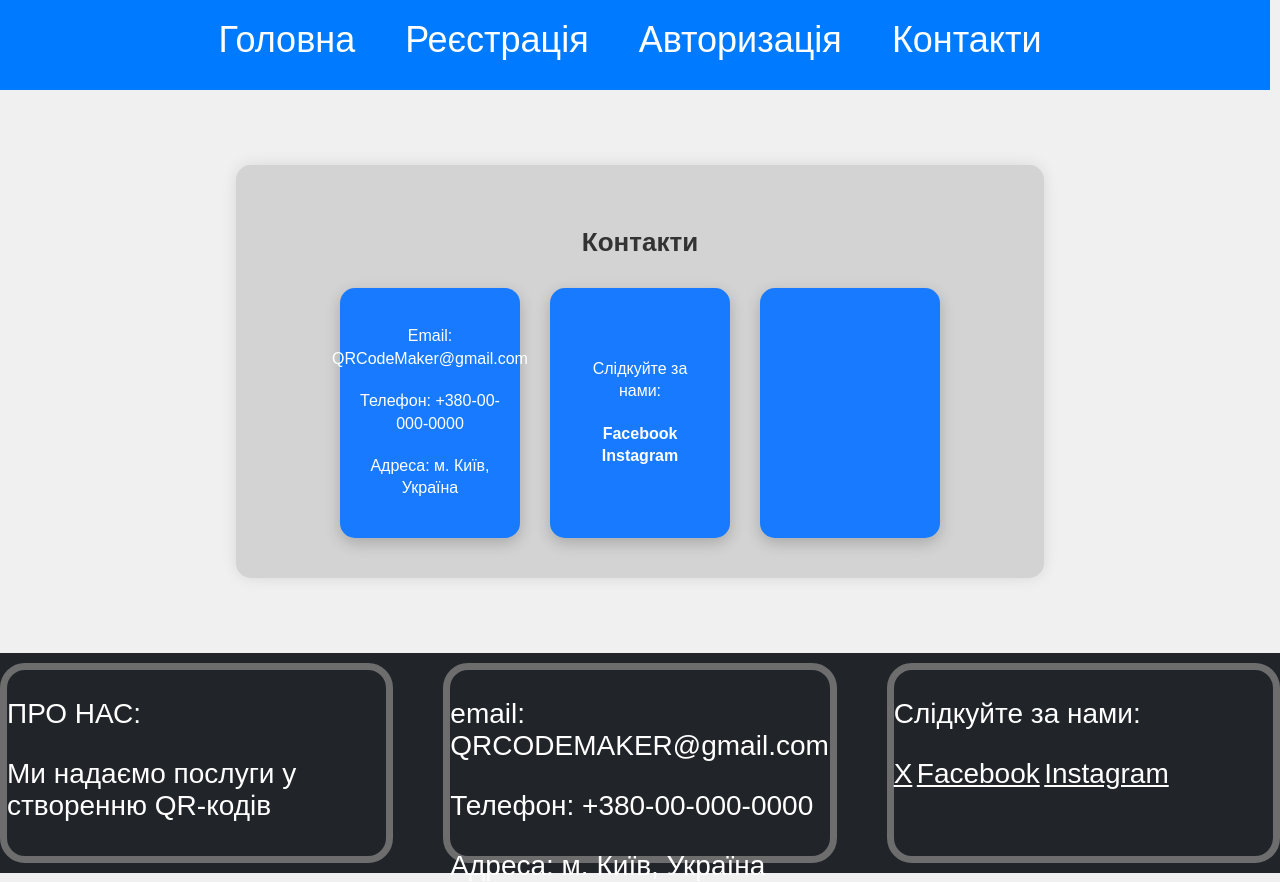
After one commit to ArtemLevVv/QR_CODE_MAKER, a Django app: page /contacts/ in a window 1280 px wide. The commit adds this page. Run offline with Django 5.2, Linux system fonts and the light colour scheme.

Commit message:
work on contacts pages

```diff
--- a/Project/Project/settings.py
+++ b/Project/Project/settings.py
@@ -39,6 +39,7 @@ INSTALLED_APPS = [
     'django.contrib.staticfiles',
     'home',
     'log',
+    "contacts",
 ]
 
 MIDDLEWARE = [
--- a/Project/Project/urls.py
+++ b/Project/Project/urls.py
@@ -21,4 +21,5 @@ urlpatterns = [
     path('admin/', admin.site.urls),
     path('auth/', include('log.urls')),
     path('', include('home.urls')),
+    path('contacts/', include('contacts.urls'))
 ]
--- /dev/null
+++ b/Project/contacts/static/contacts/css/styles.css
@@ -0,0 +1,77 @@
+body {
+    font-family: Arial, sans-serif;
+    margin: 0;
+    padding: 0;
+    background-color: #f0f0f0;
+}
+
+.contacts-section {
+    width: 60%;
+    margin: 50px auto;
+    background-color: #d3d3d3;
+    padding: 40px 20px;
+    border-radius: 15px;
+    box-shadow: 0 0 15px rgba(0, 0, 0, 0.1);
+    text-align: center;
+}
+
+.contacts-section h1 {
+    font-size: 26px;
+    color: #333;
+    margin-bottom: 30px;
+    font-weight: bold;
+}
+
+.contacts-container {
+    display: flex;
+    justify-content: center;
+    gap: 30px;
+}
+
+.contact-card {
+    width: 180px;
+    height: 250px;
+    background-color: #187bff;
+    border-radius: 15px;
+    box-shadow: 0 5px 15px rgba(0, 0, 0, 0.2);
+    padding: 20px;
+    box-sizing: border-box;
+    display: flex;
+    flex-direction: column;
+    justify-content: center;
+    align-items: center;
+    text-align: center;
+}
+
+.contact-card p {
+    font-family: 'Poppins', sans-serif;
+    font-size: 16px;
+    color: #fff;
+    margin: 10px 0;
+    line-height: 1.4;
+    word-wrap: break-word;
+    text-align: center;
+}
+
+.contact-card a {
+    color: #fff;
+    text-decoration: none;
+    font-weight: 600;
+    font-size: 16px;
+}
+
+.contact-card a:hover {
+    text-decoration: underline;
+}
+
+@media (max-width: 768px) {
+    .contacts-container {
+        flex-direction: column;
+        gap: 20px;
+    }
+
+    .contact-card {
+        width: 100%;
+        max-width: 300px;
+    }
+}
--- /dev/null
+++ b/Project/contacts/templates/contacts/contacts.html
@@ -0,0 +1,26 @@
+{% extends 'base.html' %}
+{% load static %}
+
+{% block title %}Контакти{% endblock %}
+
+{% block link %}
+    <link rel="stylesheet" href="{% static 'contacts/css/styles.css' %}">
+{% endblock %}
+
+{% block content %}
+<section class="contacts-section">
+    <h1>Контакти</h1>
+    <div class="contacts-container">
+        <div class="contact-card">
+            <p>Email: QRCodeMaker@gmail.com</p>
+            <p>Телефон: +380-00-000-0000</p>
+            <p>Адреса: м. Київ, Україна</p>
+        </div>
+        <div class="contact-card">
+            <p>Слідкуйте за нами:</p>
+            <p><a href="#"> </a> <a href="#">Facebook</a> <a href="#">Instagram</a></p>
+        </div>
+        <div class="contact-card"></div>
+    </div>
+</section>
+{% endblock %}
--- /dev/null
+++ b/Project/contacts/urls.py
@@ -0,0 +1,7 @@
+from .views import *
+
+from django.urls import path
+
+urlpatterns = [
+    path('', render_contacts, name = 'contacts'),
+]
--- a/Project/contacts/views.py
+++ b/Project/contacts/views.py
@@ -1,3 +1,8 @@
 from django.shortcuts import render
 
 # Create your views here.
+def render_contacts(request):
+    return render(
+        request= request,
+        template_name= 'contacts/contacts.html',
+    )
--- a/Project/templates/base.html
+++ b/Project/templates/base.html
@@ -16,6 +16,7 @@
                 <a href="{% url 'home' %}">Головна</a>
                 <a href="{% url 'register' %}">Реєстрація</a>
                 <a href="{% url 'login' %}">Авторизація</a>
+                <a href="{% url 'contacts' %}">Контакти</a>
             </nav>
         </header>
         <main>
```
